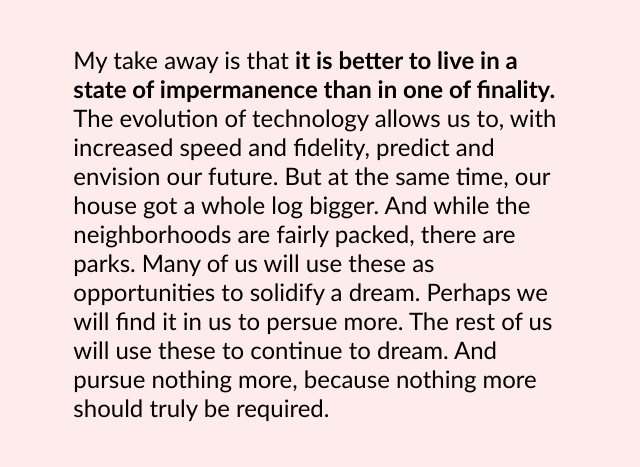
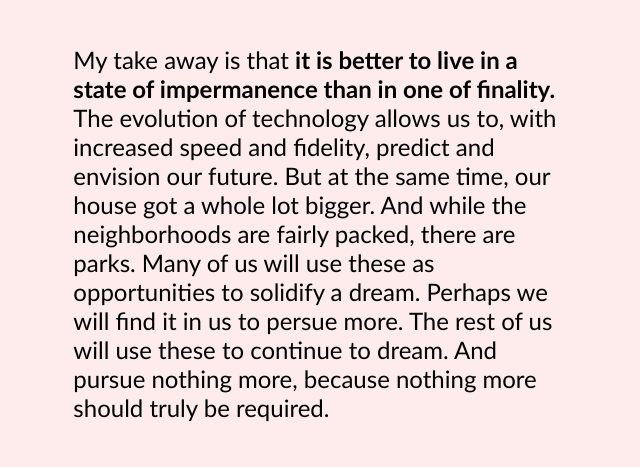
Before and after one commit to kidfribble/trevathan.me, an Eleventy site: page notes/01-no-future-like-the-present.md in a window 1280 px wide. Shown: the part 2220-2687 px from the top of the page, 506-1146 px from the left. Built offline with nearby package versions, Linux system fonts and the light colour scheme; Eleventy itself is replaced by a stand-in of ours; files that its build step writes are made by us from their sources.

Commit message:
fixed safari issues and a couple notes

```diff
--- a/notes/01-no-future-like-the-present.md
+++ b/notes/01-no-future-like-the-present.md
@@ -18,6 +18,6 @@ This quote means a lot more to me than what I had originally set out to hammer h
 
 - _pg. 61_ of **[The Poetics of Space](https://bookshop.org/p/books/the-poetics-of-space-gaston-bachelard/11705163?ean=9780143107521)** by Gaston Bachelard
 
-My take away is that **it is better to live in a state of impermanence than in one of finality.** The evolution of technology allows us to, with increased speed and fidelity, predict and envision our future. But at the same time, our house got a whole log bigger. And while the neighborhoods are fairly packed, there are parks. Many of us will use these as opportunities to solidify a dream. Perhaps we will find it in us to persue more. The rest of us will use these to continue to dream. And pursue nothing more, because nothing more should truly be required.
+My take away is that **it is better to live in a state of impermanence than in one of finality.** The evolution of technology allows us to, with increased speed and fidelity, predict and envision our future. But at the same time, our house got a whole lot bigger. And while the neighborhoods are fairly packed, there are parks. Many of us will use these as opportunities to solidify a dream. Perhaps we will find it in us to persue more. The rest of us will use these to continue to dream. And pursue nothing more, because nothing more should truly be required.
 
 The combination of both putting an achieved dream to rest and picking up the next is a challenge. As such, dreaming is the proven way to maintain a positive mindset when working in product, if you ask me. The house is expanding. We need to remember this.
```
Also changed, not shown: 1 other file.
